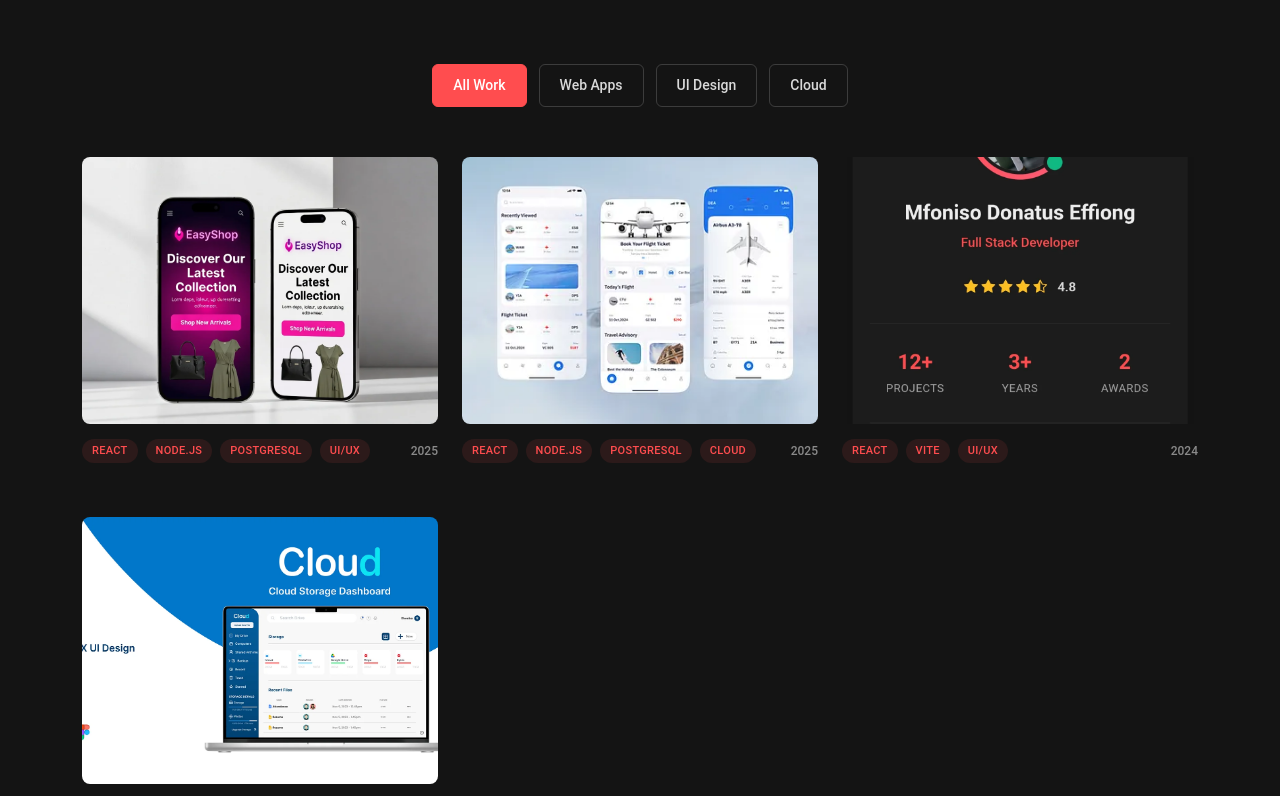
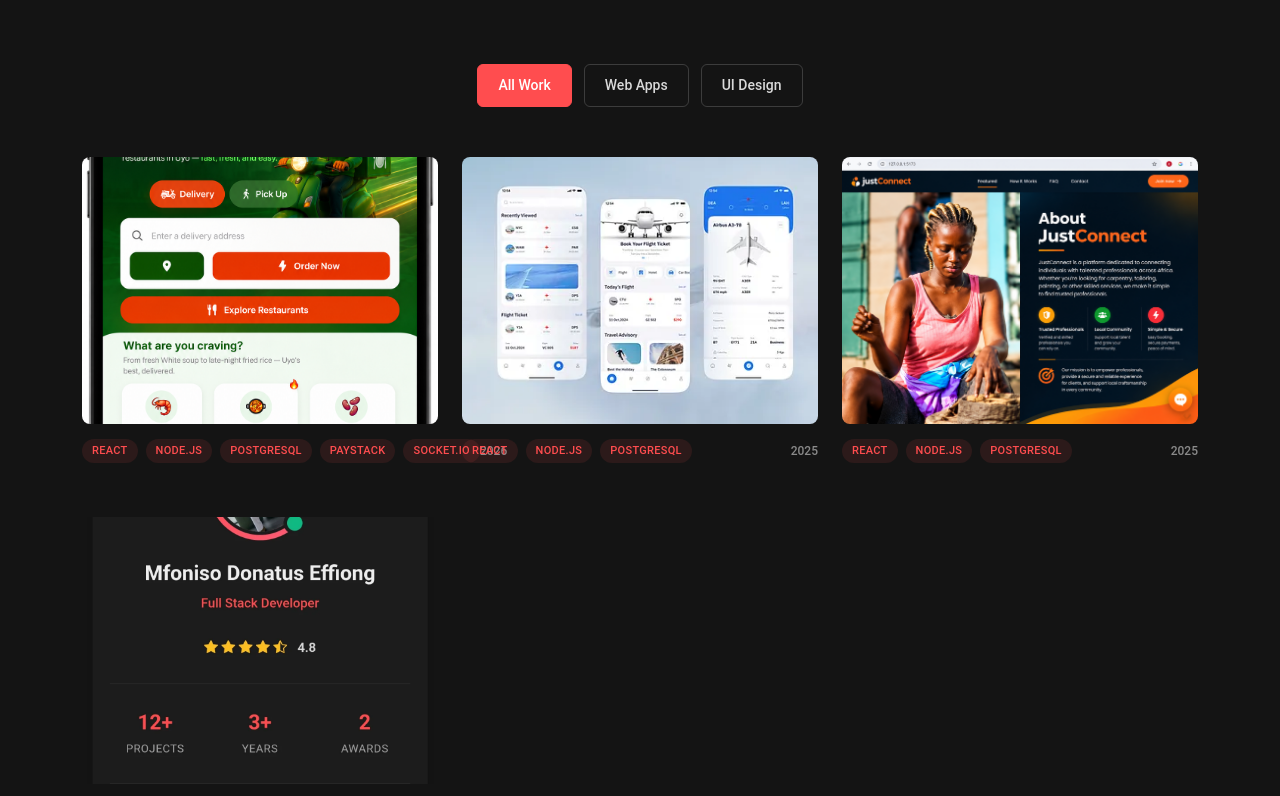
Before and after one commit to mfonisodonatuseffiong/my-portfolio, a React (Vite) app: page / in a window 1280 px wide. Shown: the part 5484-6280 px from the top of the page. Built offline with nearby package versions, Linux system fonts and the light colour scheme.

Commit message:
Replace portfolio grid and details page with real, verified projects

```diff
--- a/src/components/Portfolio.jsx
+++ b/src/components/Portfolio.jsx
@@ -28,7 +28,6 @@ export default function Portfolio() {
             <li data-filter="*" className="filter-active">All Work</li>
             <li data-filter=".filter-web">Web Apps</li>
             <li data-filter=".filter-ui">UI Design</li>
-              <li data-filter=".filter-cloud">Cloud</li>
           </ul>
 
           {/* Portfolio Items */}
@@ -39,36 +38,44 @@ export default function Portfolio() {
           >
             {[
               {
-                  img: "/assets/img/portfolio/EasyShop.webp",
-                  category: "Web Application",
-                  title: "EasyShop",
-                  tags: ["React", "Node.js", "PostgreSQL", "UI/UX"],
-                  year: "2025",
+                img: "/assets/img/portfolio/uyofood.png",
+                category: "Live Production Platform",
+                title: "UyoFood",
+                tags: ["React", "Node.js", "PostgreSQL", "Paystack", "Socket.io"],
+                year: "2026",
                 filter: "filter-web",
+                link: "/portfolio-details",
+                linkLabel: "View Case Study",
               },
               {
                 img: "/assets/img/portfolio/GoNow3.webp",
                 category: "Web Application",
                 title: "GoNow Flight Management",
-                  tags: ["React", "Node.js", "PostgreSQL", "Cloud"],
+                tags: ["React", "Node.js", "PostgreSQL"],
                 year: "2025",
                 filter: "filter-web",
+                link: "https://github.com/mfonisodonatuseffiong/GoNow",
+                linkLabel: "View on GitHub",
+              },
+              {
+                img: "/assets/img/portfolio/justconnect.png",
+                category: "Web Application",
+                title: "JustConnect",
+                tags: ["React", "Node.js", "PostgreSQL"],
+                year: "2025",
+                filter: "filter-web",
+                link: "https://github.com/mfonisodonatuseffiong/justconnect",
+                linkLabel: "View on GitHub",
               },
               {
                 img: "/assets/img/portfolio/port.webp",
                 category: "Personal Project",
                 title: "Portfolio Website",
                 tags: ["React", "Vite", "UI/UX"],
-                  year: "2024",
+                year: "2026",
                 filter: "filter-ui",
-                },
-                {
-                  img: "/assets/img/portfolio/cloudapp-ui.webp",
-                  category: "Cloud Deployment",
-                  title: "Cloud‑Deployed App",
-                  tags: ["Docker", "AWS", "Scalability"],
-                  year: "2024",
-                  filter: "filter-cloud",
+                link: "https://my-portfolio-n6rg.vercel.app",
+                linkLabel: "Visit Live Site",
               },
             ].map((project, idx) => (
               <div
@@ -95,7 +102,13 @@ export default function Portfolio() {
                         >
                           <i className="bi bi-plus-lg"></i>
                         </a>
-                          <a href="/portfolio-details" className="portfolio-details">
+                        <a
+                          href={project.link}
+                          className="portfolio-details"
+                          target={project.link.startsWith("http") ? "_blank" : undefined}
+                          rel={project.link.startsWith("http") ? "noopener noreferrer" : undefined}
+                          title={project.linkLabel}
+                        >
                           <i className="bi bi-arrow-right"></i>
                         </a>
                       </div>
@@ -121,7 +134,7 @@ export default function Portfolio() {
             <div className="col-lg-8">
               <h3>Like what you see?</h3>
               <p>
-                  Let’s collaborate to bring your ideas to life with innovative and scalable
+                Let's collaborate to bring your ideas to life with innovative and scalable
                 solutions.
               </p>
             </div>
--- a/src/pages/PortfolioDetails.jsx
+++ b/src/pages/PortfolioDetails.jsx
@@ -37,21 +37,21 @@ export default function PortfolioDetails() {
             <nav className="breadcrumbs">
               <ol>
                 <li><a href="/">Home</a></li>
-                <li className="current">Portfolio Details</li>
+                <li className="current">UyoFood</li>
               </ol>
             </nav>
-            <h1>Portfolio Details</h1>
+            <h1>UyoFood — Live Food Ordering Platform</h1>
           </div>
         </div>
 
         {/* Portfolio Details */}
         <section id="portfolio-details" className="portfolio-details section">
           <div className="container section-title" data-aos="fade-up">
-            <span className="subtitle">Portfolio Details</span>
-            <h2>Portfolio Details</h2>
+            <span className="subtitle">Case Study</span>
+            <h2>UyoFood</h2>
             <p>
-              Here’s a closer look at one of my featured projects, highlighting
-              the design, development, and technical implementation.
+              A closer look at UyoFood — a live, revenue-generating food-ordering platform
+              I independently designed, built, deployed, and continue to operate.
             </p>
           </div>
 
@@ -66,72 +66,50 @@ export default function PortfolioDetails() {
                   spaceBetween={30}
                   slidesPerView={1}
                 >
-                  {[
-                    "/assets/img/portfolio/ecommerce-ui.webp",
-                    "/assets/img/portfolio/justconnect-ui.webp",
-                    "/assets/img/portfolio/portfolio-ui.webp",
-                    "/assets/img/portfolio/cloudapp-ui.webp",
-                  ].map((img, idx) => (
-                    <SwiperSlide key={idx}>
-                      <img src={img} alt={`Project ${idx + 1}`} className="img-fluid" />
-                    </SwiperSlide>
-                  ))}
+                  <SwiperSlide>
+                    <img src="/assets/img/portfolio/uyofood.png" alt="UyoFood screenshot" className="img-fluid" />
+                  </SwiperSlide>
                 </Swiper>
 
                 {/* Content */}
                 <div className="portfolio-content" data-aos="fade-up" data-aos-delay="200">
-                  <h2>Innovative Digital Platform</h2>
+                  <h2>Live Food Ordering Platform</h2>
 
                   <div className="meta-info">
-                    <span className="date"><i className="bi bi-calendar"></i> March 15, 2025</span>
-                    <span className="category"><i className="bi bi-tag"></i> Web Development</span>
-                    <span className="client"><i className="bi bi-building"></i> DonaTech Solutions</span>
+                    <span className="date"><i className="bi bi-calendar"></i> 2026 – Present</span>
+                    <span className="category"><i className="bi bi-tag"></i> Full-Stack Web Application</span>
+                    <span className="client"><i className="bi bi-building"></i> Independent / Self-Directed</span>
                   </div>
 
                   <p>
-                    This project involved building a responsive, scalable web
-                    platform with advanced authentication and real-time data
-                    synchronization.
+                    UyoFood connects real customers and restaurants for online food ordering.
+                    I designed, built, deployed, and now operate the platform end to end —
+                    including a live restaurant partner and real paying customers.
                   </p>
 
                   <h3>Project Overview</h3>
                   <p>
-                    The platform was designed to deliver seamless user
-                    experiences, optimized performance, and a comprehensive
-                    admin dashboard.
+                    The platform handles the full order lifecycle: browsing, checkout, secure
+                    payment, and real-time order tracking — backed by production infrastructure
+                    I configured and maintain myself, including the domain, DNS, and hosting.
                   </p>
 
                   <div className="highlights-box">
                     <h4>Key Highlights</h4>
                     <ul>
-                      <li><i className="bi bi-check-circle"></i> Responsive design</li>
-                      <li><i className="bi bi-check-circle"></i> Authentication system</li>
-                      <li><i className="bi bi-check-circle"></i> Real-time sync</li>
-                      <li><i className="bi bi-check-circle"></i> Fast performance</li>
-                      <li><i className="bi bi-check-circle"></i> Admin dashboard</li>
+                      <li><i className="bi bi-check-circle"></i> Paystack payments with server-side verification and webhook processing</li>
+                      <li><i className="bi bi-check-circle"></i> Real-time order tracking with Socket.io</li>
+                      <li><i className="bi bi-check-circle"></i> JWT authentication, Helmet, CSP, and rate limiting</li>
+                      <li><i className="bi bi-check-circle"></i> Custom domain, DNS, and production hosting configured end to end</li>
+                      <li><i className="bi bi-check-circle"></i> Live incident response — traced and resolved a production network outage</li>
                     </ul>
                   </div>
 
                   <h3>Technical Implementation</h3>
                   <p>
-                    Built with React, Node.js and PostgreSQL using modern scalable
-                    architecture.
+                    Built with React.js, Node.js, Express.js, and PostgreSQL (Neon), with
+                    Paystack for payments and Socket.io for real-time updates.
                   </p>
-
-                  <blockquote>
-                    <i className="bi bi-quote quote-icon"></i>
-                    <p>
-                      "Working with DonaTech delivered an exceptional digital
-                      platform beyond expectations."
-                    </p>
-                    <div className="author">
-                      <img src="/assets/img/person/person-m-7.webp" alt="Author" />
-                      <div className="author-info">
-                        <h5>Michael Anderson</h5>
-                        <span>Project Lead</span>
-                      </div>
-                    </div>
-                  </blockquote>
                 </div>
               </div>
 
@@ -141,11 +119,11 @@ export default function PortfolioDetails() {
                   {/* Project Info */}
                   <div className="info-card">
                     <h3>Project Details</h3>
-                    <div className="info-item"><span className="label">Client</span><span className="value">DonaTech</span></div>
-                    <div className="info-item"><span className="label">Category</span><span className="value">Web Development</span></div>
-                    <div className="info-item"><span className="label">Duration</span><span className="value">8 Weeks</span></div>
-                    <div className="info-item"><span className="label">Technologies</span><span className="value">React, Node.js, PostgreSQL</span></div>
-                    <a href="https://example.com" className="btn-primary" target="_blank" rel="noreferrer">
+                    <div className="info-item"><span className="label">Client</span><span className="value">Independent</span></div>
+                    <div className="info-item"><span className="label">Category</span><span className="value">Food Ordering Platform</span></div>
+                    <div className="info-item"><span className="label">Status</span><span className="value">Live, in production</span></div>
+                    <div className="info-item"><span className="label">Technologies</span><span className="value">React, Node.js, Express, PostgreSQL</span></div>
+                    <a href="https://www.uyofood.com" className="btn-primary" target="_blank" rel="noreferrer">
                       <i className="bi bi-box-arrow-up-right"></i> View Live Project
                     </a>
                   </div>
@@ -154,9 +132,9 @@ export default function PortfolioDetails() {
                   <div className="share-card">
                     <h3>Share</h3>
                     <div className="social-links">
-                      <a href="#"><i className="bi bi-facebook"></i></a>
-                      <a href="#"><i className="bi bi-twitter"></i></a>
-                      <a href="#"><i className="bi bi-linkedin"></i></a>
+                      <a href="https://www.facebook.com/sharer/sharer.php?u=https://my-portfolio-n6rg.vercel.app" target="_blank" rel="noreferrer"><i className="bi bi-facebook"></i></a>
+                      <a href="https://twitter.com/intent/tweet?url=https://my-portfolio-n6rg.vercel.app" target="_blank" rel="noreferrer"><i className="bi bi-twitter"></i></a>
+                      <a href="https://www.linkedin.com/sharing/share-offsite/?url=https://my-portfolio-n6rg.vercel.app" target="_blank" rel="noreferrer"><i className="bi bi-linkedin"></i></a>
                     </div>
                   </div>
                 </div>
@@ -172,9 +150,8 @@ export default function PortfolioDetails() {
           <h3>DonaTech</h3>
           <p>Delivering scalable web solutions with modern technologies.</p>
           <div className="social-links">
-            <a href="#"><i className="bi bi-twitter"></i></a>
-            <a href="#"><i className="bi bi-facebook"></i></a>
-            <a href="#"><i className="bi bi-linkedin"></i></a>
+            <a href="https://linkedin.com/in/mfoniso-donatus-b4a23b402" target="_blank" rel="noreferrer"><i className="bi bi-linkedin"></i></a>
+            <a href="https://github.com/mfonisodonatuseffiong" target="_blank" rel="noreferrer"><i className="bi bi-github"></i></a>
           </div>
           <p className="mt-3">© 2026 DonaTech. All Rights Reserved</p>
         </div>
```
Also changed, not shown: public/assets/img/portfolio/justconnect.png (added), public/assets/img/portfolio/uyofood.png (added). Lines whose indentation alone changed are shown as unchanged.
